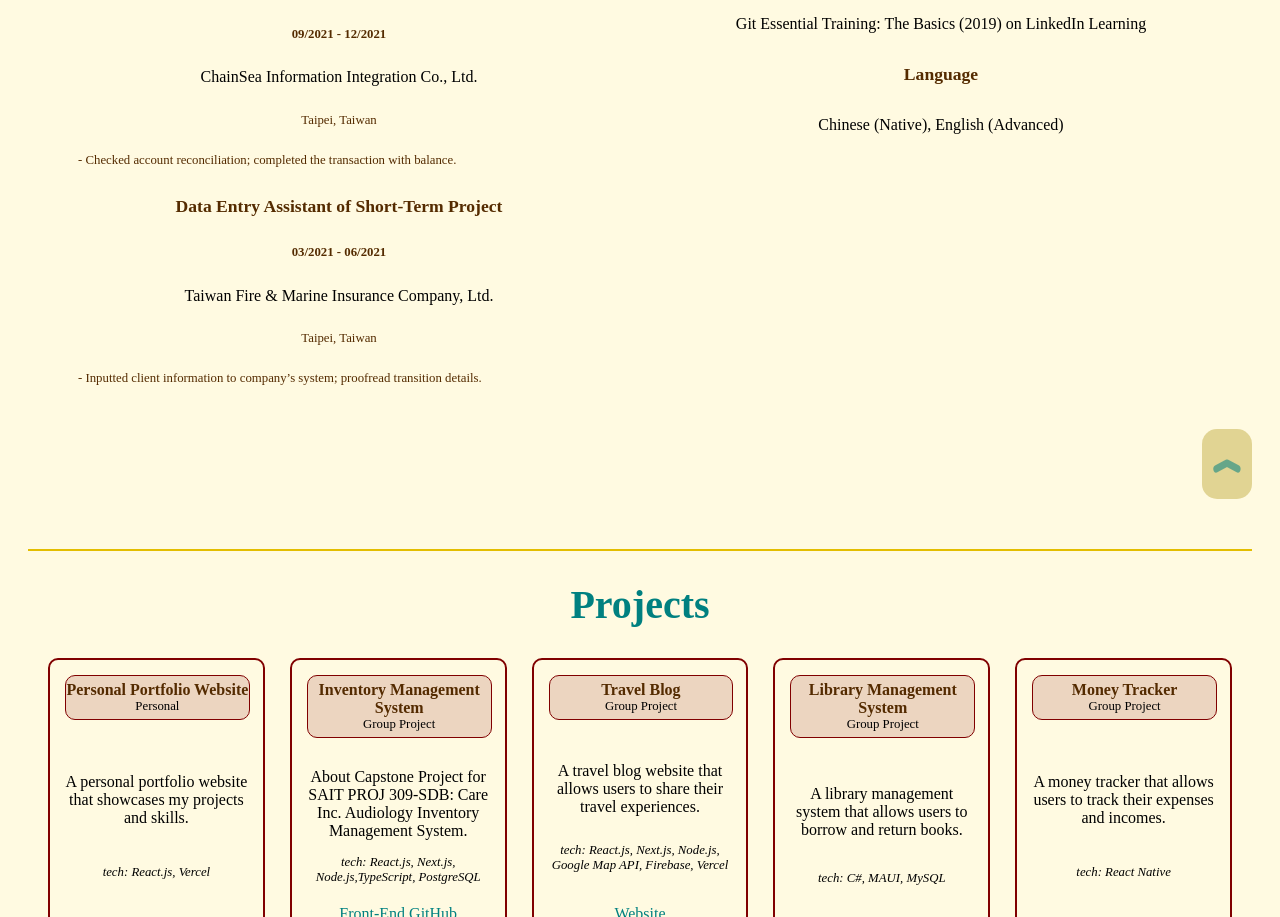
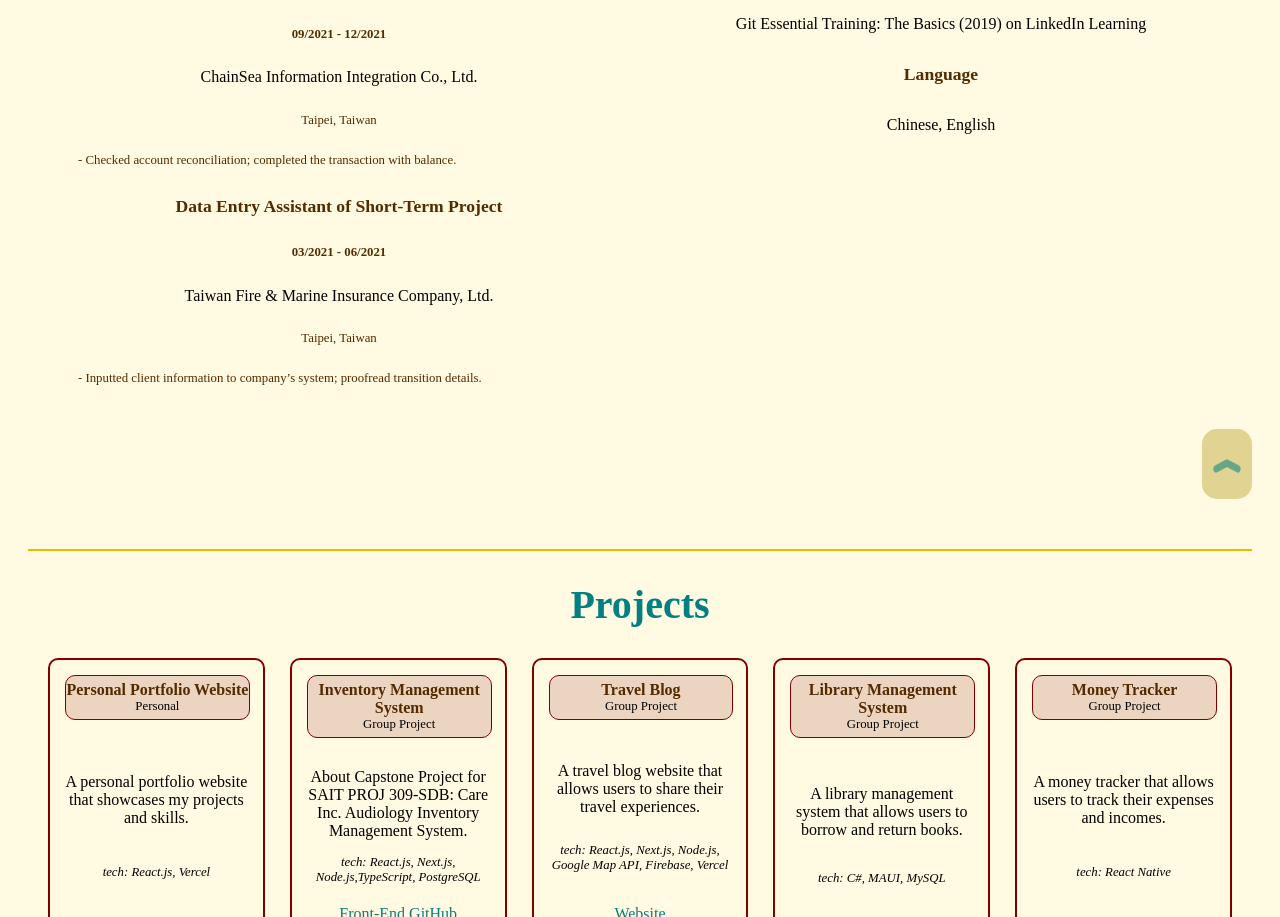
Before and after one commit to Laurenchansj/my_portfolio, a React (Create React App) app: page / in a window 1280 px wide. Shown: the part 1596-2513 px from the top of the page. Built offline with nearby package versions, Linux system fonts and the light colour scheme; no server answers; a web font is replaced by a local one.

Commit message:
Update About.js
Modified Language part.

```diff
--- a/src/About.js
+++ b/src/About.js
@@ -69,7 +69,7 @@ export default function About() {
         skills: `Git Essential Training: The Basics (2019) on LinkedIn Learning`
     }, {
         category: 'Language',
-        skills: 'Chinese (Native), English (Advanced)'
+        skills: 'Chinese, English'
     }]
 
     // const bgColor = useSpring(
```
